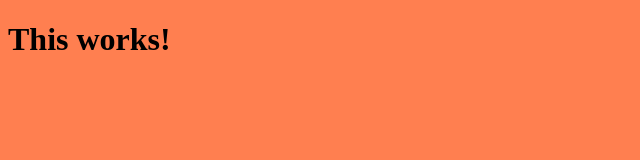
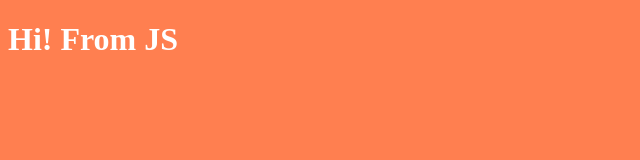
Before and after one commit to MinjunShin/JavaScript_Basic, a plain HTML site: page index.html in a window 1280 px wide. Shown: the whole page, without its empty margins (0-640 px from the left). Drawn offline with Linux system fonts and the light colour scheme.

Commit message:
#2.2 JS DOM Fuctions

```diff
--- a/index.css
+++ b/index.css
@@ -1,3 +1,11 @@
 body {
     background-color: coral;
 }
+
+h1 {
+    color : white;
+}
+
+#title {
+
+}
--- a/index.html
+++ b/index.html
@@ -6,7 +6,7 @@
         href="index.css" />
     </head>
     <body>
-        <h1> This works! </h1>
+        <h1 id="title"> This works! </h1>
         <script src = "index.js"></script>
     </body>
 </html>
--- a/index.js
+++ b/index.js
@@ -1,3 +1,12 @@
+
+const title = document.getElementById("title");
+
+console.log(title);
+
+title.innerHTML = "Hi! From JS";
+
+
+/*
 const a = 221; // 첫사용은 const로, let은 정말 필요할 때만.
 let b = a - 5;
 
@@ -44,10 +53,11 @@ const greetMinjun = sayHello("Minjun", 28)
 console.log(greetMinjun)
 
 const calculator = {
-	plus : function(a, b) {
+	plus_cal : function(a, b) {
 		return a + b;
 	}
 }
 
-const plus = calculator.plus(5, 5)
+const plus = calculator.plus_cal(5, 5)
 console.log(plus)
+*/
```
